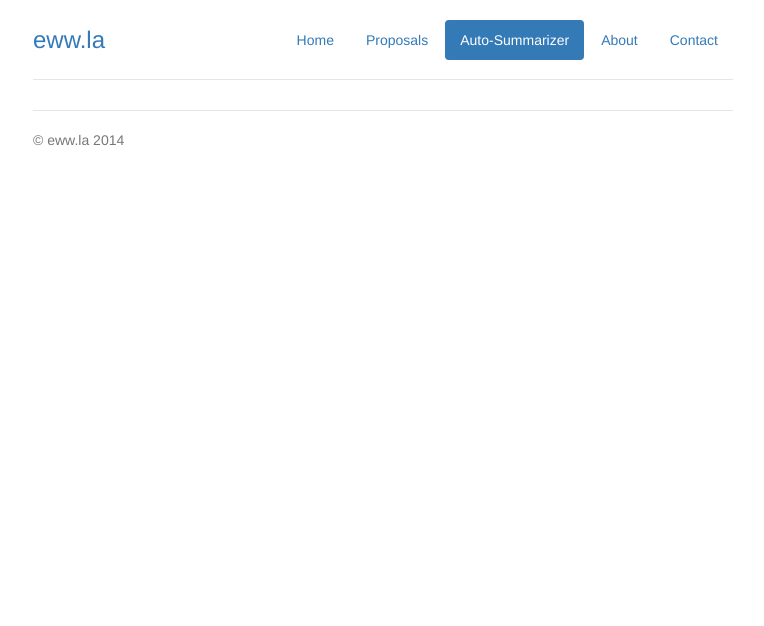
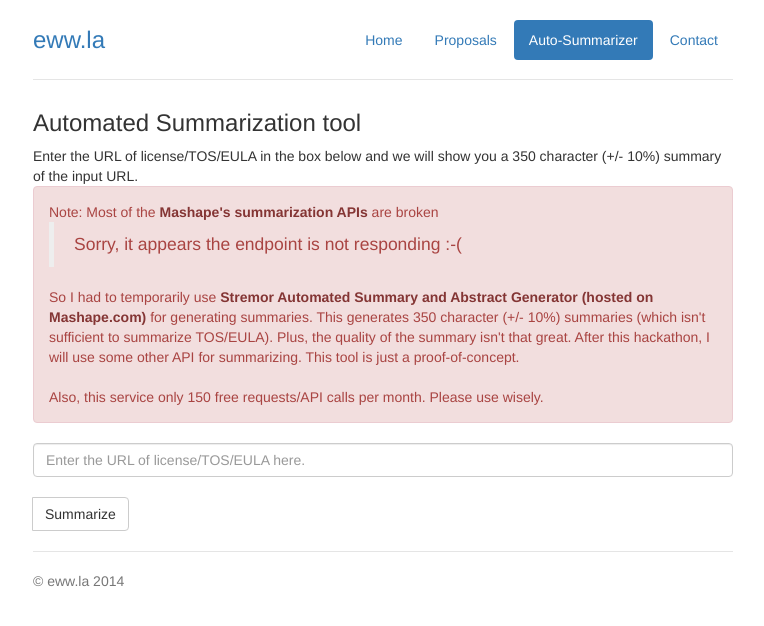
Before and after one commit to nancyjain/eww.la, a Django app: page /summarizer/ in a window 1280 px wide. Shown: the top 626 px of the page, without its empty margins (257-1021 px from the left). Run offline with Django 3.2, Linux system fonts and the light colour scheme; some libraries are stand-ins or nearby versions.

Commit message:
final code

```diff
--- a/automated_summarizer/templates/automated_summarizer/base.html
+++ b/automated_summarizer/templates/automated_summarizer/base.html
@@ -36,7 +36,6 @@
             {% block home_nav %}<li role="presentation"><a href="{% url 'index' %}">Home</a></li>{% endblock %}
             {% block proposals_nav %}<li role="presentation"><a href="{% url 'proposals' %}">Proposals</a></li>{% endblock %}
             {% block summarizer_nav %}<li role="presentation"><a href="{% url 'input' %}">Auto-Summarizer</a></li>{% endblock %}
-            {% block about_nav %}<li role="presentation"><a href="{% url 'about' %}">About</a></li>{% endblock %}
             {% block contact_nav %}<li role="presentation"><a href="{% url 'contact' %}">Contact</a></li>{% endblock %}
           </ul>
         </nav>
--- a/automated_summarizer/templates/automated_summarizer/contact.html
+++ b/automated_summarizer/templates/automated_summarizer/contact.html
@@ -2,4 +2,8 @@
 
 {% block contact_nav %}<li role="presentation" class="active"><a href="{% url 'contact' %}">Contact</a></li>{% endblock %}
 
-{% block content %}contact.html{% endblock %}
+{% block content %}
+<h2>Contact over email:</h2>
+<a href="http://www.google.com/recaptcha/mailhide/d?k=01ASY18t1qhWFaPZYjlOL5XQ==&amp;c=ZMXoyybL23W5dGrsjS7px1Orrq3XdS7SbW9kYn3Kjvk=" onclick="window.open('http://www.google.com/recaptcha/mailhide/d?k\07501ASY18t1qhWFaPZYjlOL5XQ\75\75\46c\75ZMXoyybL23W5dGrsjS7px1Orrq3XdS7SbW9kYn3Kjvk\075', '', 'toolbar=0,scrollbars=0,location=0,statusbar=0,menubar=0,resizable=0,width=500,height=300'); return false;" title="Reveal this e-mail address">n...</a>@gmail.com
+<br/ ><br />
+{% endblock %}
--- a/automated_summarizer/templates/automated_summarizer/input.html
+++ b/automated_summarizer/templates/automated_summarizer/input.html
@@ -2,4 +2,22 @@
 
 {% block summarizer_nav %}<li role="presentation" class="active"><a href="{% url 'input' %}">Auto-Summarizer</a></li>{% endblock %}
 
-{% block content %}{% endblock %}
+{% block content %}
+
+<h3>Automated Summarization tool</h3>
+Enter the URL of license/TOS/EULA in the box below and we will show you a 350 character (+/- 10%) summary of the input URL.
+
+<div class="alert alert-danger" role="alert">
+  Note: Most of the <a href="https://www.mashape.com/stremor/stremor-automated-summary-and-abstract-generator" class="alert-link">Mashape's summarization APIs</a> are broken<blockquote>Sorry, it appears the endpoint is not responding :-(</blockquote>So I had to temporarily use <a href="https://www.mashape.com/stremor/stremor-automated-summary-and-abstract-generator" class="alert-link">Stremor Automated Summary and Abstract Generator (hosted on Mashape.com)</a> for generating summaries. This generates 350 character (+/- 10%) summaries (which isn't sufficient to summarize TOS/EULA). Plus, the quality of the summary isn't that great. After this hackathon, I will use some other API for summarizing. This tool is just a proof-of-concept.<br /><br />Also, this service only 150 free requests/API calls per month. Please use wisely.
+</div>
+
+<form method="post" action="{% url 'output' %}">{% csrf_token %}
+{% csrf_token %}
+	<input type="url" name="license" id="license" placeholder="Enter the URL of license/TOS/EULA here." class="form-control"><br />
+    <span class="input-group-btn">
+        <input type="submit" value="Summarize" class="btn btn-default">
+    </span>
+
+</form>
+<br />
+{% endblock %}
--- a/automated_summarizer/views.py
+++ b/automated_summarizer/views.py
@@ -1,20 +1,30 @@
 from django.shortcuts import render
 from django.http import HttpResponse
+import unirest
+import json
 
 def index(request):
-	return render(request, 'automated_summarizer/index.html')
+    return render(request, 'automated_summarizer/index.html')
 
 def input(request):
-	return render(request, 'automated_summarizer/input.html')
+    return render(request, 'automated_summarizer/input.html')
 
 def output(request):
-	return render(request, 'automated_summarizer/output.html')
+    license_url = request.POST['license']
+# These code snippets use an open-source library. http://unirest.io/python
+    response_api = unirest.get("https://tldr.p.mashape.com/summary?url=" + license_url,
+  headers={
+    "X-Mashape-Key": "95AGNvbrEomshnn9Dg4nujilCBscp15H3URjsnoKyyCuTQrszR"
+  }
+)
+    summary_result = response_api.body['data']['summary']
+    return render(request, 'automated_summarizer/output.html', {'summary_result': summary_result})
 
 def proposals(request):
-	return render(request, 'automated_summarizer/proposals.html')
+    return render(request, 'automated_summarizer/proposals.html')
 
 def about(request):
-	return render(request, 'automated_summarizer/about.html')
+    return render(request, 'automated_summarizer/about.html')
 
 def contact(request):
-	return render(request, 'automated_summarizer/contact.html')
+    return render(request, 'automated_summarizer/contact.html')
```
Also changed, not shown: automated_summarizer/templates/automated_summarizer/about.html (+8 -1 lines), automated_summarizer/templates/automated_summarizer/index.html (+9 -1 lines), automated_summarizer/templates/automated_summarizer/output.html (+15 -1 lines), automated_summarizer/templates/automated_summarizer/proposals.html (+16 -1 lines).
